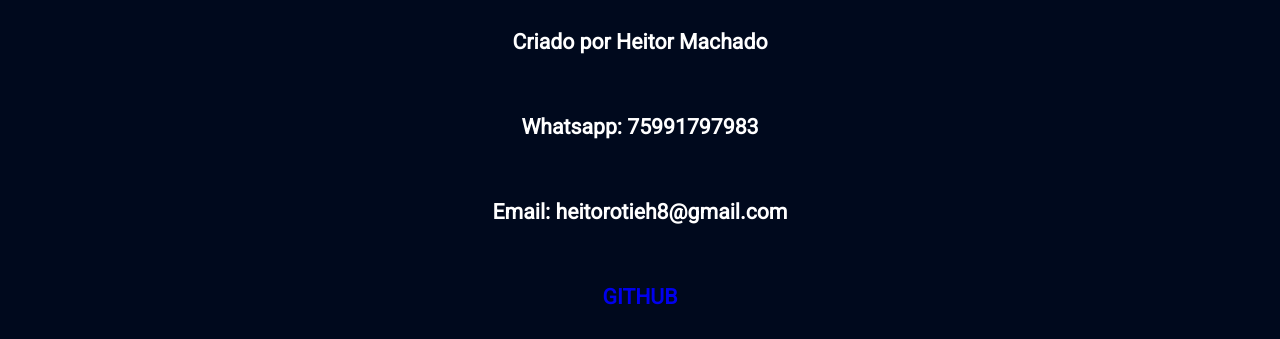
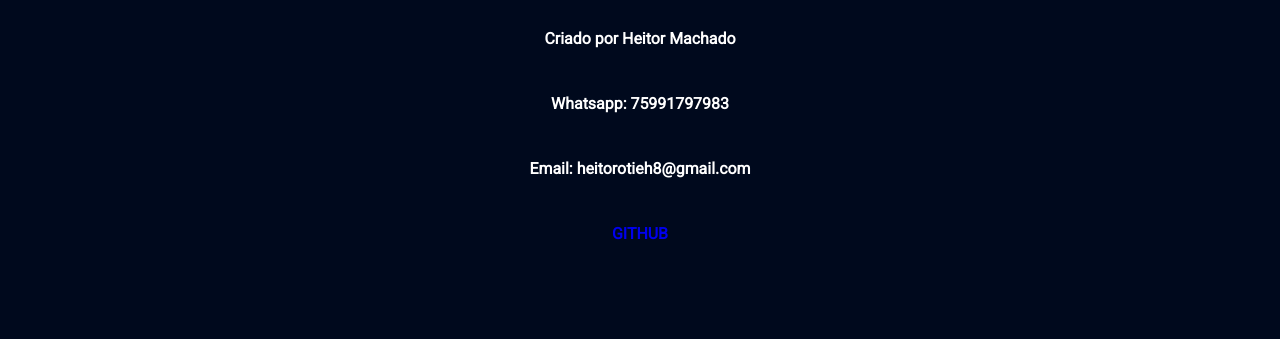
Before and after one commit to HeitorAxe/ccuffs-site, a plain HTML site: page index.html in a window 1280 px wide. Shown: the part 1458-1797 px from the top of the page. After the commit the page ends 1731 px from the top, so only its background shows below. Drawn offline with Linux system fonts and the light colour scheme.

Commit message:
Update style.css

```diff
--- a/style.css
+++ b/style.css
@@ -1,13 +1,14 @@
 body {
     margin: 0;
     font-family: 'Roboto', sans-serif;
+    background-color: rgb(0, 9, 29);
 }
 
 footer{
     background-color: rgb(0, 9, 29);
     padding: 30px;
     color: white;
-    font-size: 2vw;
+    font-size: 1.5vw;
 }
 
 hr{
@@ -106,7 +107,6 @@ a {
     border-radius: 50%;
 }
 
-/* Grow */
 .hvr-grow {
     display: inline-block;
     vertical-align: middle;
```
